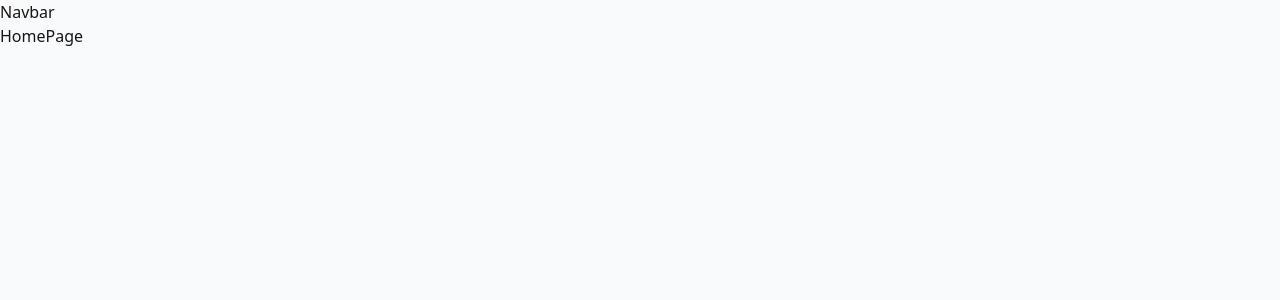
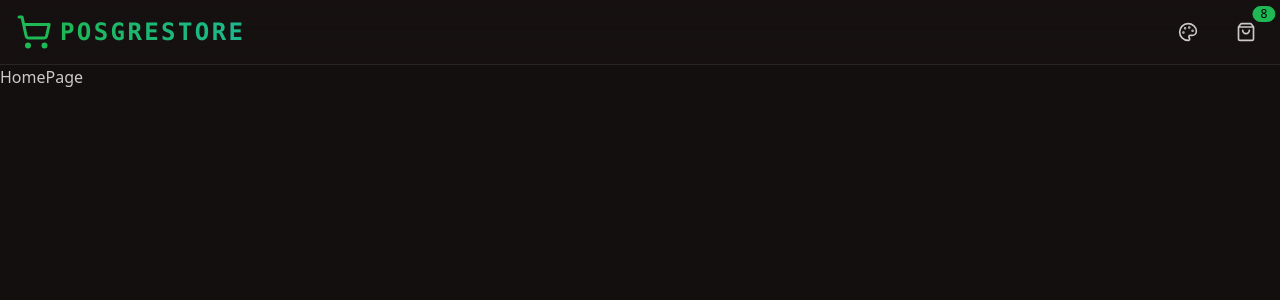
Before and after one commit to jueichechu/neovamart, a React (Vite) app in the folder frontend/: page / in a window 1280 px wide. Shown: the top 300 px of the page. Built offline with nearby package versions, Linux system fonts and the light colour scheme.

Commit message:
implemented navbar and theme selector

```diff
--- a/frontend/package.json
+++ b/frontend/package.json
@@ -11,6 +11,7 @@
   },
   "dependencies": {
     "axios": "^1.10.0",
+    "daisyui": "^4.12.23",
     "lucide-react": "^0.525.0",
     "react": "^19.1.0",
     "react-dom": "^19.1.0",
@@ -24,7 +25,6 @@
     "@types/react-dom": "^19.1.6",
     "@vitejs/plugin-react": "^4.5.2",
     "autoprefixer": "^10.4.21",
-    "daisyui": "^5.0.43",
     "eslint": "^9.29.0",
     "eslint-plugin-react-hooks": "^5.2.0",
     "eslint-plugin-react-refresh": "^0.4.20",
--- a/frontend/src/App.jsx
+++ b/frontend/src/App.jsx
@@ -1,13 +1,15 @@
 import Navbar from "./components/Navbar";
+
 import HomePage from "./pages/HomePage";
-import ProductPage from "./pages/ProductPage"
+import ProductPage from "./pages/ProductPage";
 
 import { Routes, Route } from "react-router-dom";
+import { useThemeStore } from "./store/useThemeStore";
 
 function App() {
+  const { theme } = useThemeStore();
   return (
-    <div className="min-h-screen bg-base-200 transition-colors duration-300">
-
+    <div className="min-h-screen bg-base-200 transition-colors duration-300" data-theme={theme}>
       <Navbar />
 
       <Routes>
@@ -18,4 +20,4 @@
   );
 }
 
-export default App
+export default App;
--- a/frontend/src/components/Navbar.jsx
+++ b/frontend/src/components/Navbar.jsx
@@ -1,9 +1,48 @@
-import React from 'react'
+import { Link, useResolvedPath } from "react-router-dom";
+import { ShoppingCartIcon, ShoppingBagIcon } from "lucide-react";
+import ThemeSelector from "./ThemeSelector";
 
 function Navbar() {
+  const { pathname } = useResolvedPath();
+  const isHomePage = pathname === "/";
+
   return (
-    <div>Navbar</div>
-  )
+    <div className="bg-base-100/80 backdrop-blur-lg border-b border-base-content/10 sticky top-0 z-50">
+      <div className="max-w-7xl mx-auto">
+        <div className="navbar px-4 min-h-[4rem] justify-between">
+          {/* LOGO */}
+          <div className="flex-1 lg:flex-none">
+            <Link to="/" className="hover:opacity-80 transition-opacity">
+              <div className="flex items-center gap-2">
+                <ShoppingCartIcon className="size-9 text-primary" />
+                <span
+                  className="font-semibold font-mono tracking-widest text-2xl
+                    bg-clip-text text-transparent bg-gradient-to-r from-primary to-secondary"
+                >
+                  POSGRESTORE
+                </span>
+              </div>
+            </Link>
+          </div>
+
+          {/* RIGHT SECTION */}
+          <div className="flex items-center gap-4">
+            <ThemeSelector />
+
+            {isHomePage && (
+              <div className="indicator">
+                <div className="p-2 rounded-full hover:bg-base-200 transition-colors">
+                  <ShoppingBagIcon className="size-5" />
+                  <span className="badge badge-sm badge-primary indicator-item">
+                    8
+                  </span>
+                </div>
+              </div>
+            )}
+          </div>
+        </div>
+      </div>
+    </div>
+  );
 }
-
-export default Navbar
+export default Navbar;
--- /dev/null
+++ b/frontend/src/components/ThemeSelector.jsx
@@ -0,0 +1,50 @@
+import { PaletteIcon } from "lucide-react";
+import { THEMES } from "../constants";
+import { useThemeStore } from "../store/useThemeStore";
+
+function ThemeSelector() {
+  const { theme, setTheme } = useThemeStore();
+
+  return (
+    <div className="dropdown dropdown-end">
+      {/* DROPDOWN TRIGGER */}
+
+      <button tabIndex={0} className="btn btn-ghost btn-circle">
+        <PaletteIcon className="size-5" />
+      </button>
+
+      <div
+        tabIndex={0}
+        className="dropdown-content mt-2 p-1 shadow-2xl bg-base-200 backdrop-blur-lg rounded-2xl
+        w-56 border border-base-content/10
+        "
+      >
+        {THEMES.map((themeOption) => (
+          <button
+            key={themeOption.name}
+            className={`
+                w-full px-4 py-3 rounded-xl flex items-center gap-3 transition-colors
+                ${
+                  theme === themeOption.name
+                    ? "bg-primary/10 text-primary"
+                    : "hover:bg-base-content/5"
+                }
+              `}
+            onClick={() => setTheme(themeOption.name)}
+          >
+            <PaletteIcon className="size-4" />
+            <span className="text-sm font-medium">{themeOption.label}</span>
+
+            {/* THEME PREVIEW COLORS */}
+            <div className="ml-auto flex gap-1">
+              {themeOption.colors.map((color, i) => (
+                <span key={i} className="size-2 rounded-full" style={{ backgroundColor: color }} />
+              ))}
+            </div>
+          </button>
+        ))}
+      </div>
+    </div>
+  );
+}
+export default ThemeSelector;
--- /dev/null
+++ b/frontend/src/constants/index.js
@@ -0,0 +1,67 @@
+export const THEMES = [
+  {
+    name: "pastel",
+    label: "Pastel",
+    colors: ["#ffd8d8", "#b7e4c7", "#d8b4fe"],
+  },
+  {
+    name: "retro",
+    label: "Retro",
+    colors: ["#e2d5bc", "#ef9995", "#a4cbb4"],
+  },
+  {
+    name: "coffee",
+    label: "Coffee",
+    colors: ["#20161F", "#A67C58", "#807666"],
+  },
+  {
+    name: "forest",
+    label: "Forest",
+    colors: ["#171212", "#2B4C3F", "#6BAA75"],
+  },
+  {
+    name: "cyberpunk",
+    label: "Cyberpunk",
+    colors: ["#FF00FF", "#00FFFF", "#FF7598"],
+  },
+  {
+    name: "synthwave",
+    label: "Synthwave",
+    colors: ["#2D1B69", "#FF1E9E", "#1EDBFF"],
+  },
+  {
+    name: "luxury",
+    label: "Luxury",
+    colors: ["#171618", "#B6862D", "#E2C697"],
+  },
+  {
+    name: "autumn",
+    label: "Autumn",
+    colors: ["#D8B4A0", "#D27548", "#BA4A00"],
+  },
+  {
+    name: "valentine",
+    label: "Valentine",
+    colors: ["#E96D7B", "#FF8FAB", "#FFB3C6"],
+  },
+  {
+    name: "aqua",
+    label: "Aqua",
+    colors: ["#2DD4BF", "#06B6D4", "#0EA5E9"],
+  },
+  {
+    name: "business",
+    label: "Business",
+    colors: ["#1C4E80", "#0091D5", "#7DB9DE"],
+  },
+  {
+    name: "night",
+    label: "Night",
+    colors: ["#0F172A", "#334155", "#64748B"],
+  },
+  {
+    name: "dracula",
+    label: "Dracula",
+    colors: ["#282A36", "#BD93F9", "#FF79C6"],
+  },
+];
--- a/frontend/src/pages/HomePage.jsx
+++ b/frontend/src/pages/HomePage.jsx
@@ -1,9 +1,5 @@
-import React from 'react'
-
 function HomePage() {
-  return (
-    <div>HomePage</div>
-  )
+  return <div>HomePage</div>;
 }
 
 export default HomePage
--- a/frontend/src/pages/ProductPage.jsx
+++ b/frontend/src/pages/ProductPage.jsx
@@ -1,9 +1,5 @@
-import React from 'react'
-
 function ProductPage() {
-  return (
-    <div>ProductPage</div>
-  )
+  return <div>ProductPage</div>;
 }
 
 export default ProductPage
--- /dev/null
+++ b/frontend/src/store/useThemeStore.js
@@ -0,0 +1,9 @@
+import { create } from "zustand";
+
+export const useThemeStore = create((set) => ({
+    theme: localStorage.getItem("preferred-theme") || "forest",
+    setTheme: (theme) => {
+        localStorage.setItem("preferred-theme", theme);
+        set({ theme });
+    },
+}));
```
Also changed, not shown: frontend/src/main.jsx (+8 -8 lines), 1 other file (tests, documents, lock files or other folders).
